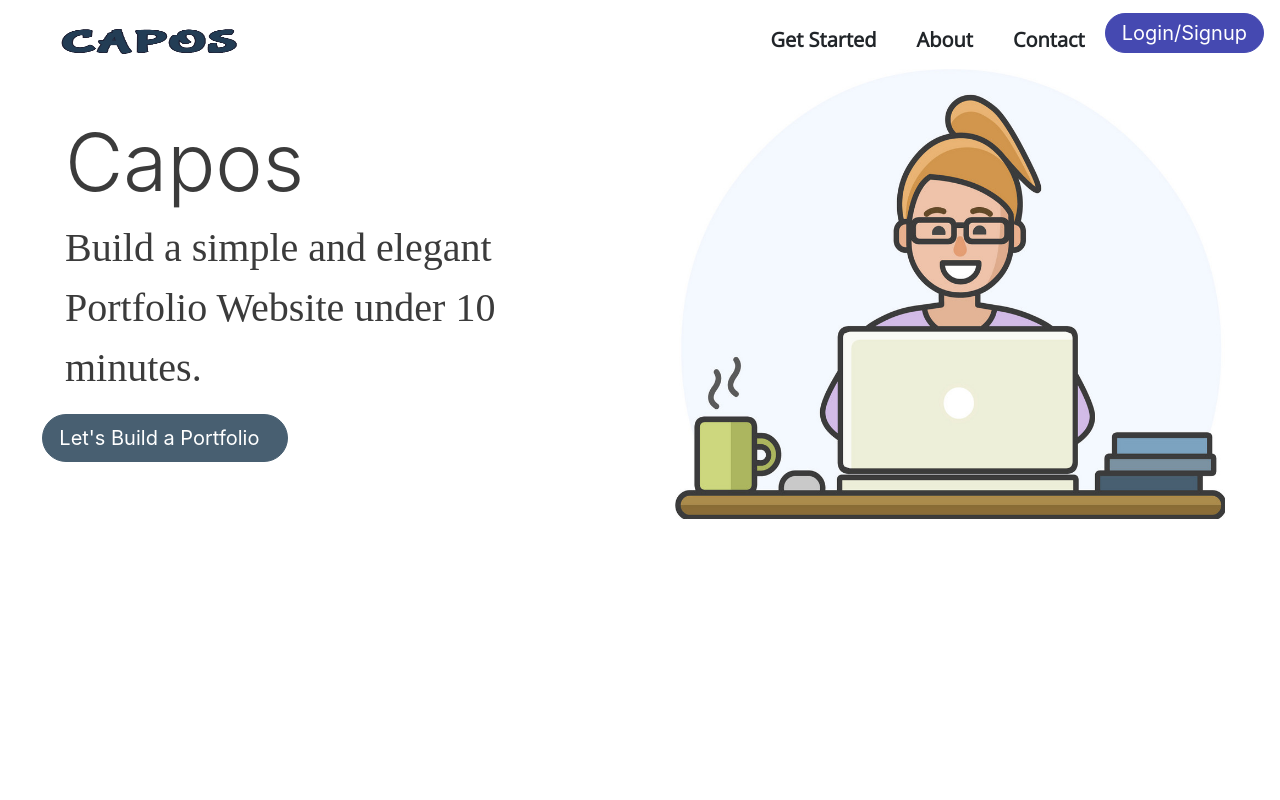
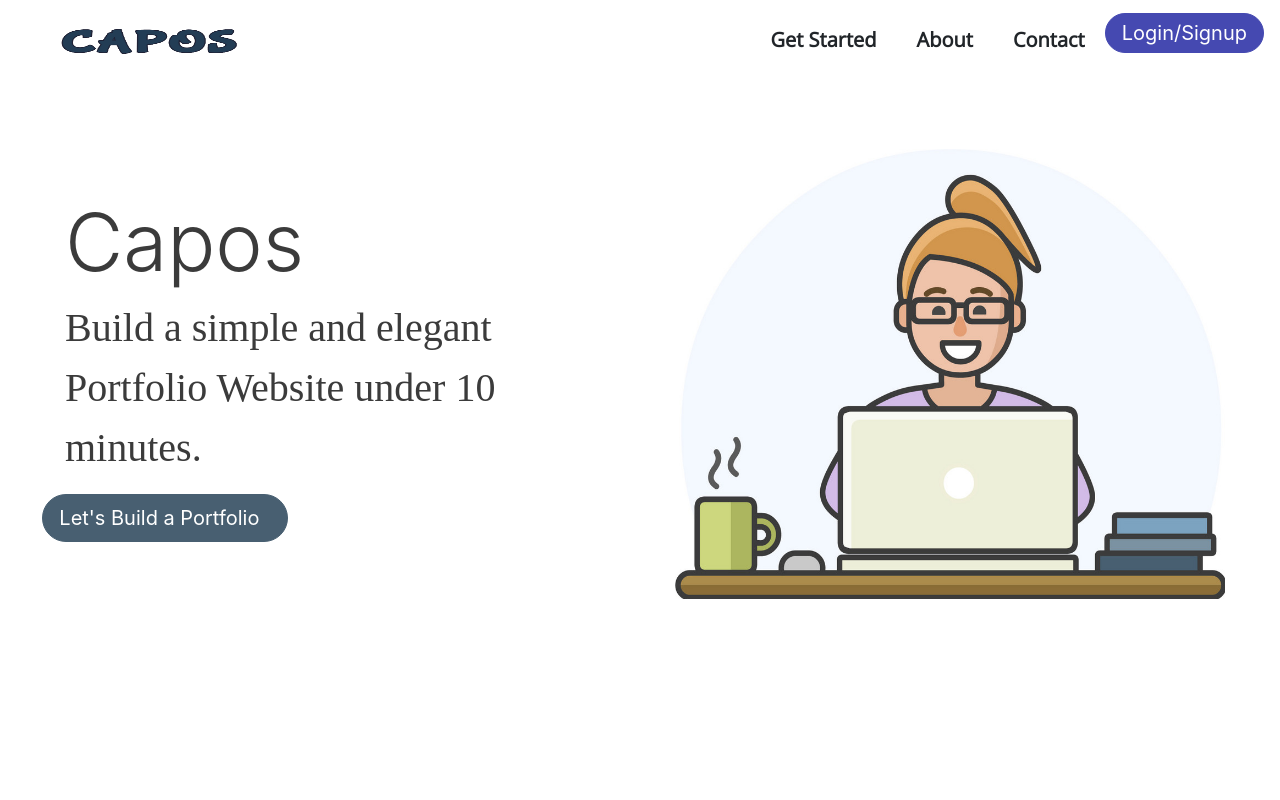
Before and after one commit to abimsedhain/portfolio_designer, a React (Create React App) app: page / in a window 1280 px wide. Shown: the top 800 px of the page. Built offline with nearby package versions, Linux system fonts and the light colour scheme.

Commit message:
removed the fixed attribute from navbar

```diff
--- a/src/Navbar/AppNavbar.js
+++ b/src/Navbar/AppNavbar.js
@@ -21,7 +21,7 @@ function AppNavbar() {
 
 	return (
 		<React.Fragment>
-            <Navbar expand="md" fixed="top">
+			<Navbar expand="md" >
 				<NavbarBrand href="/">
 					<img className="mainLogo" src={logo} alt="logo" />
 				</NavbarBrand>
```
Lines whose indentation alone changed are shown as unchanged.
